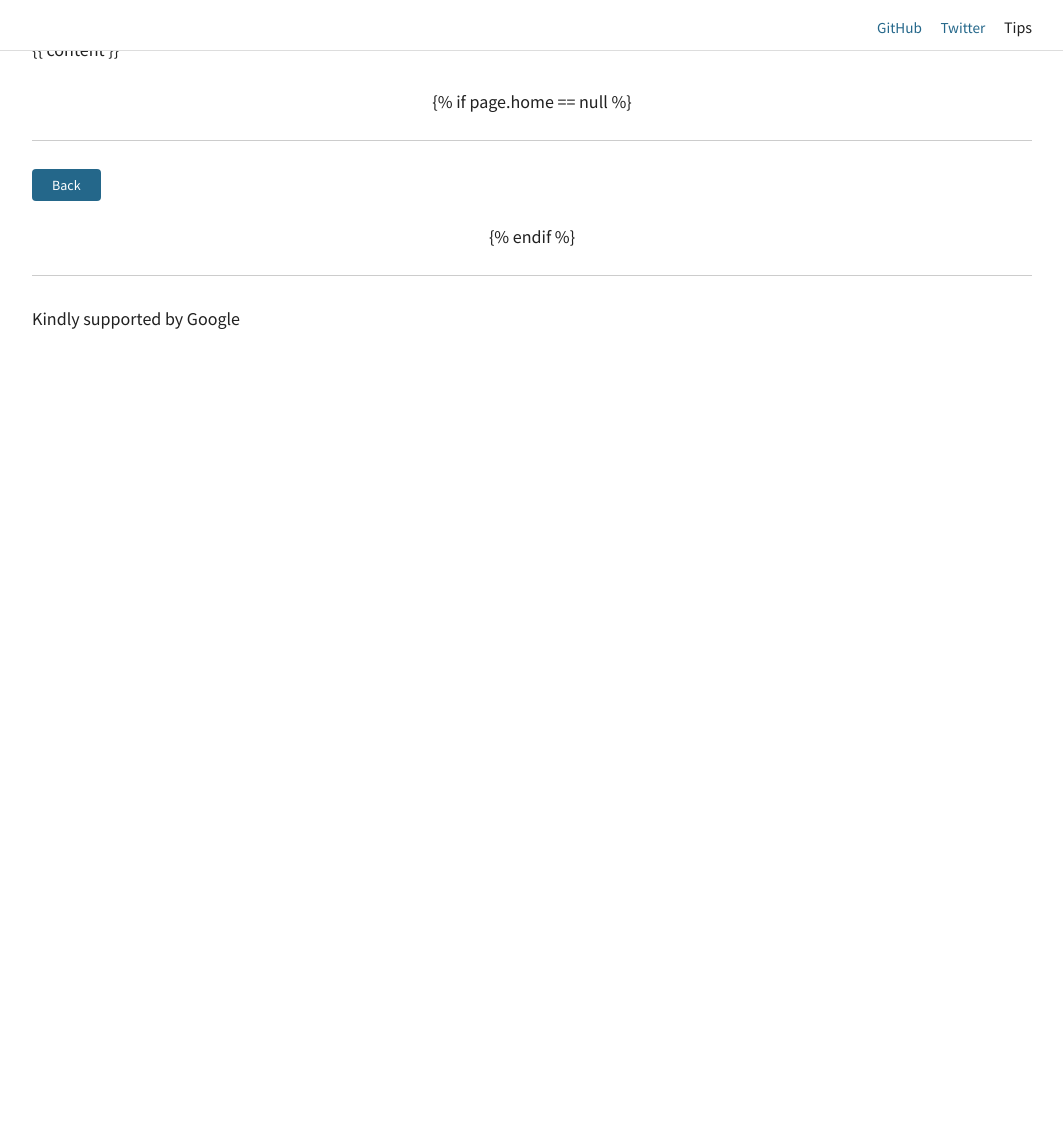
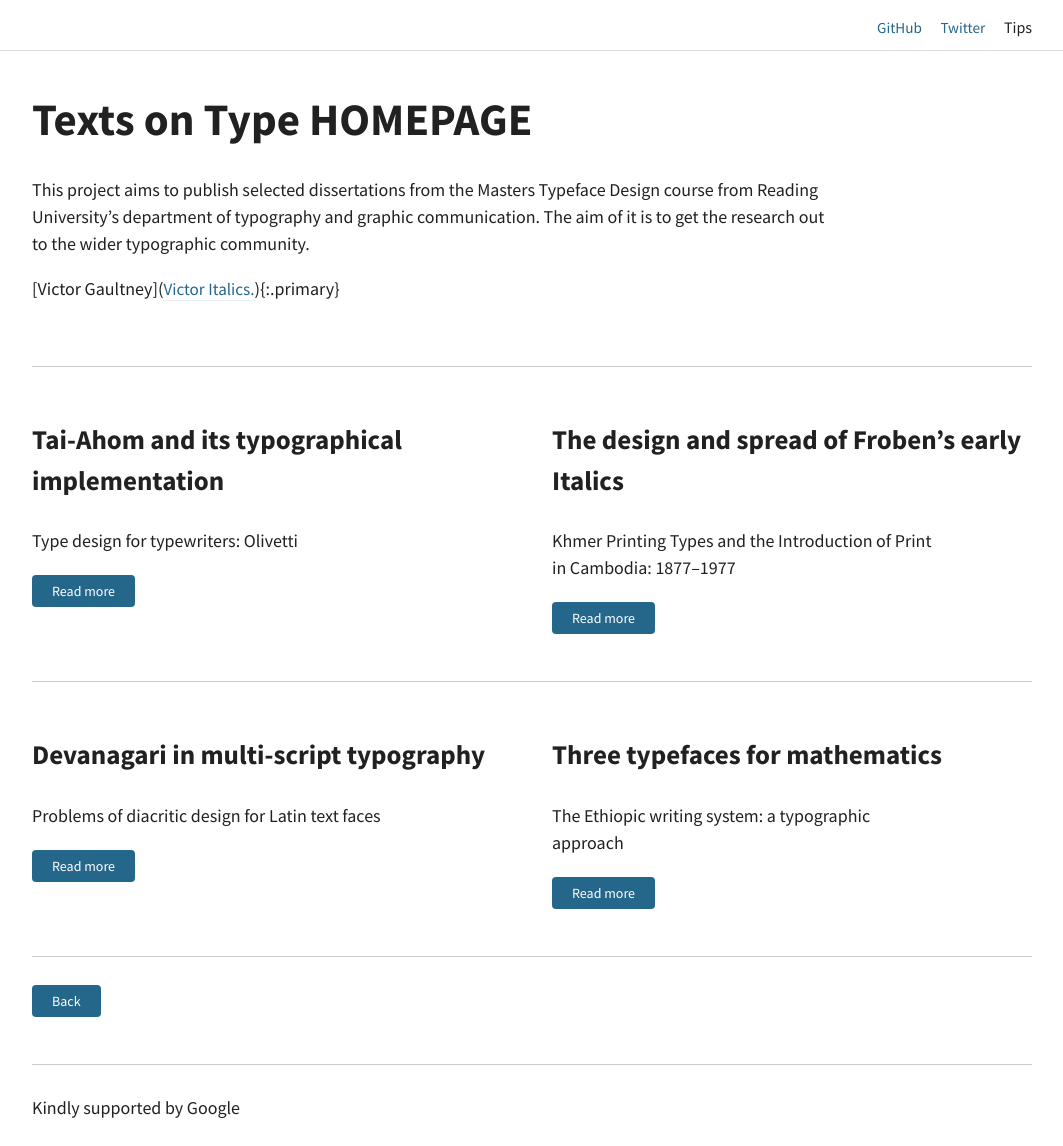
Before and after one commit to typefacedesign/typefacedesign.github.io, a Jekyll site: the page default.html, which Jekyll copies as it is, in a window 1280 px wide and 1146 px high. Shown: the whole window, without its empty margins (108-1171 px from the left). Built offline with Jekyll 4.4.1, drawn with Linux system fonts in a browser that asks for light colours.

Commit message:
Add files via upload

```diff
--- a/default.html
+++ b/default.html
@@ -33,15 +33,71 @@
      </div>
   </div>
 
+
+
   <div class="container">
     <div class="grid">
       <div class="row">
         <div class="span twelve">
-          {{ content }}
+          <h1 id="texts-on-type-homepage">Texts on Type HOMEPAGE</h1>
+
+<p>This project aims to publish selected dissertations from the Masters Typeface Design course from Reading University’s department of typography and graphic communication. The aim of it is to get the research out to the wider typographic community.</p>
+
+<p>[Victor Gaultney](<a href="http://github.shandontype.com/docs/MATD01_VG_ProbDiacLo.pdf" target="_blank">Victor Italics.</a>){:.primary}</p>
+
+
+
+</div>
+</div>
+
+	<div class="divider"></div>
+	<div class="row">
+
+
+
+		<div class="span six">
+			<h3>Tai-Ahom and its typographical implementation</h3>
+			<p>Type design for typewriters: Olivetti</p>
+			<a class="secondary" href="#">Read more</a>
+		</div>
+
+
+
+		<div class="span six">
+			<h3>The design and spread of Froben’s early Italics</h3>
+			<p>Khmer Printing Types and the Introduction of Print in Cambodia: 1877–1977</p>
+			<a class="secondary" href="#">Read more</a>
+		</div>
+
+	</div>
+	<div class="divider"></div>
+	<div class="row">
+
+
+
+		<div class="span six">
+			<h3>Devanagari in multi-script typography</h3>
+			<p>Problems of diacritic design for Latin text faces</p>
+			<a class="secondary" href="#">Read more</a>
+		</div>
+
+
+
+		<div class="span six">
+			<h3>Three typefaces for mathematics</h3>
+			<p>The Ethiopic writing system: a typographic approach</p>
+			<a class="secondary" href="#">Read more</a>
+		</div>
+
+
+
+	</div>
+<div><!-- needs to be here for the templates to nest properly -->
+
         </div>
       </div>
 
-      {% if page.home == null %}
+
 
       <div class="divider"></div>
 
@@ -51,7 +107,7 @@
         </div>
       </div>
 
-      {% endif %}
+
 
       <div class="divider"></div>
 
```
